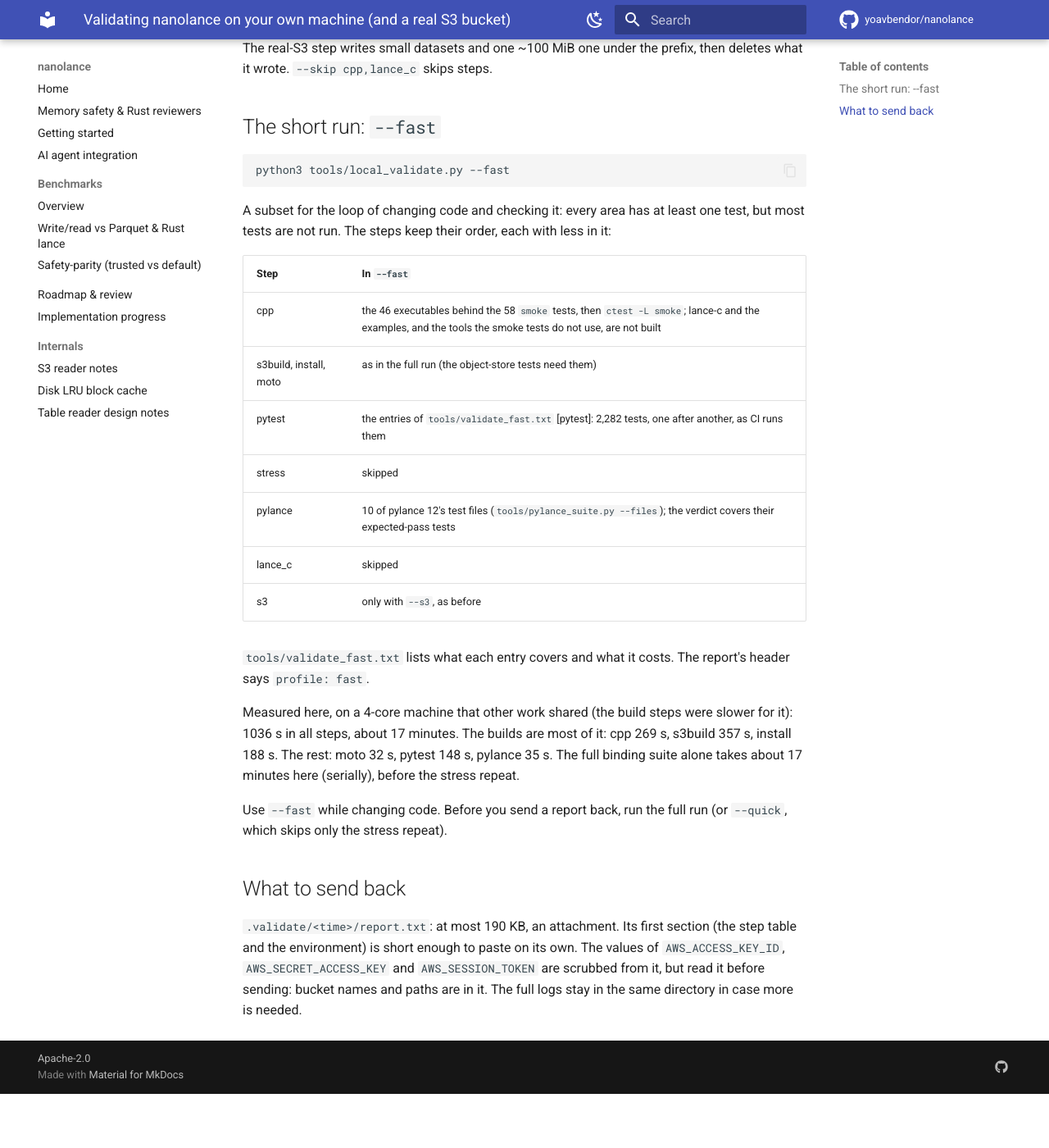
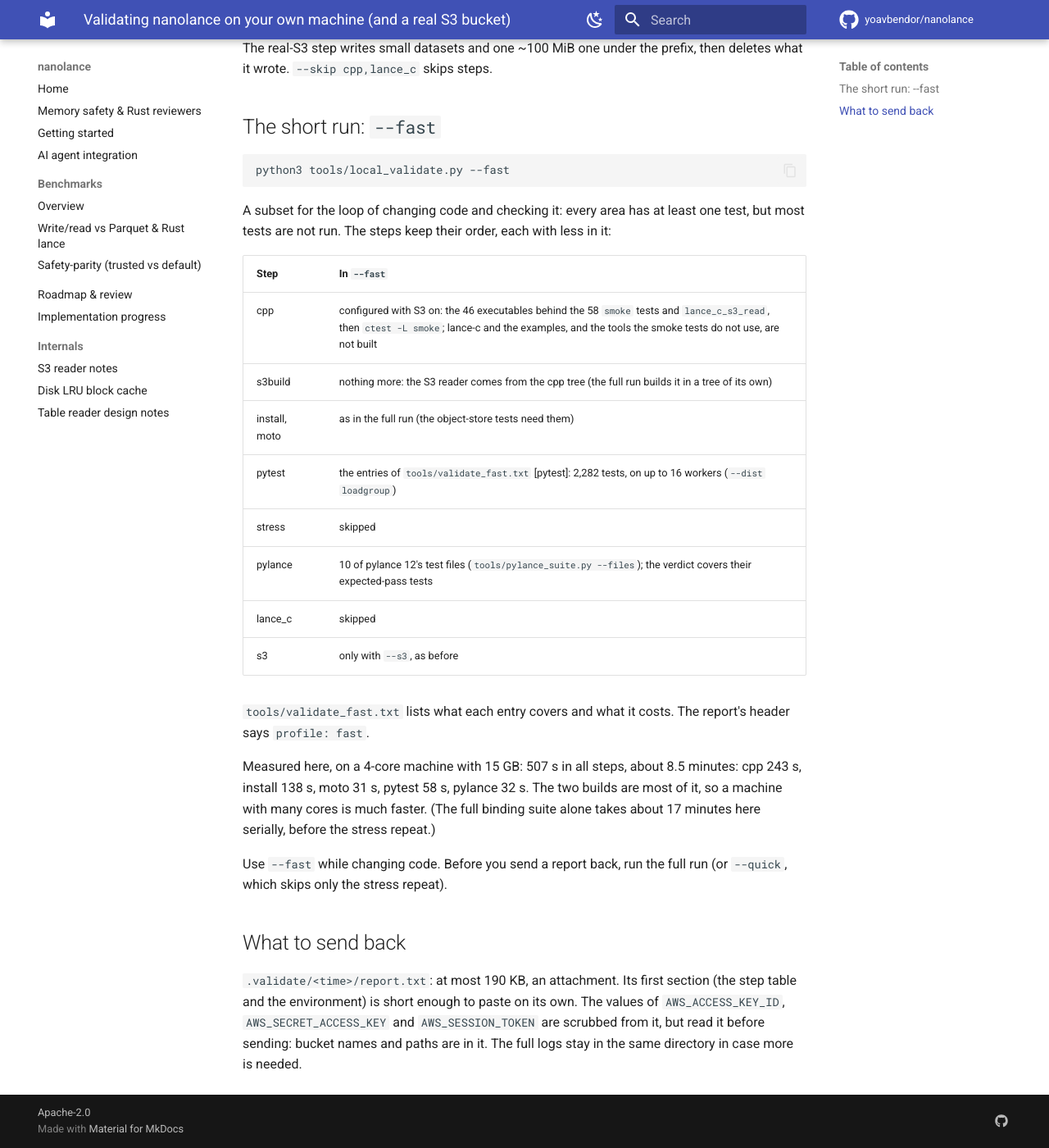
Before and after one commit to yoavbendor/nanolance, an MkDocs documentation site: the page built from docs/LOCAL_VALIDATION.md, in a window 1280 px wide and 1400 px high, scrolled down 1318 px. Shown: the whole window at 82% size. Built offline with MkDocs 1.6.1 and Material for MkDocs 9.7.7, drawn with Linux system fonts in a browser that asks for light colours; comment, search, counter and statistics services are not loaded; before the commit the page ends 2652 px from its top, so only the background shows below that.

Commit message:
LOCAL_VALIDATION: --fast as it runs now (8.5 min here)
Co-Authored-By: Claude Opus 5.5 <noreply@anthropic.com>
Claude-Session: https://claude.ai/code/session_014PGy9PK68gHvyR8T1r5ueY

```diff
--- a/docs/LOCAL_VALIDATION.md
+++ b/docs/LOCAL_VALIDATION.md
@@ -53,9 +53,10 @@ run. The steps keep their order, each with less in it:
 
 | Step | In `--fast` |
 |---|---|
-| cpp | the 46 executables behind the 58 `smoke` tests, then `ctest -L smoke`; lance-c and the examples, and the tools the smoke tests do not use, are not built |
-| s3build, install, moto | as in the full run (the object-store tests need them) |
-| pytest | the entries of `tools/validate_fast.txt` [pytest]: 2,282 tests, one after another, as CI runs them |
+| cpp | configured with S3 on: the 46 executables behind the 58 `smoke` tests and `lance_c_s3_read`, then `ctest -L smoke`; lance-c and the examples, and the tools the smoke tests do not use, are not built |
+| s3build | nothing more: the S3 reader comes from the cpp tree (the full run builds it in a tree of its own) |
+| install, moto | as in the full run (the object-store tests need them) |
+| pytest | the entries of `tools/validate_fast.txt` [pytest]: 2,282 tests, on up to 16 workers (`--dist loadgroup`) |
 | stress | skipped |
 | pylance | 10 of pylance 12's test files (`tools/pylance_suite.py --files`); the verdict covers their expected-pass tests |
 | lance_c | skipped |
@@ -63,9 +64,9 @@ run. The steps keep their order, each with less in it:
 
 `tools/validate_fast.txt` lists what each entry covers and what it costs. The report's header says `profile: fast`.
 
-Measured here, on a 4-core machine that other work shared (the build steps were slower for it): 1036 s in all steps,
-about 17 minutes. The builds are most of it: cpp 269 s, s3build 357 s, install 188 s. The rest: moto 32 s, pytest
-148 s, pylance 35 s. The full binding suite alone takes about 17 minutes here (serially), before the stress repeat.
+Measured here, on a 4-core machine with 15 GB: 507 s in all steps, about 8.5 minutes: cpp 243 s, install 138 s,
+moto 31 s, pytest 58 s, pylance 32 s. The two builds are most of it, so a machine with many cores is much faster.
+(The full binding suite alone takes about 17 minutes here serially, before the stress repeat.)
 
 Use `--fast` while changing code. Before you send a report back, run the full run (or `--quick`, which skips only the
 stress repeat).
```
